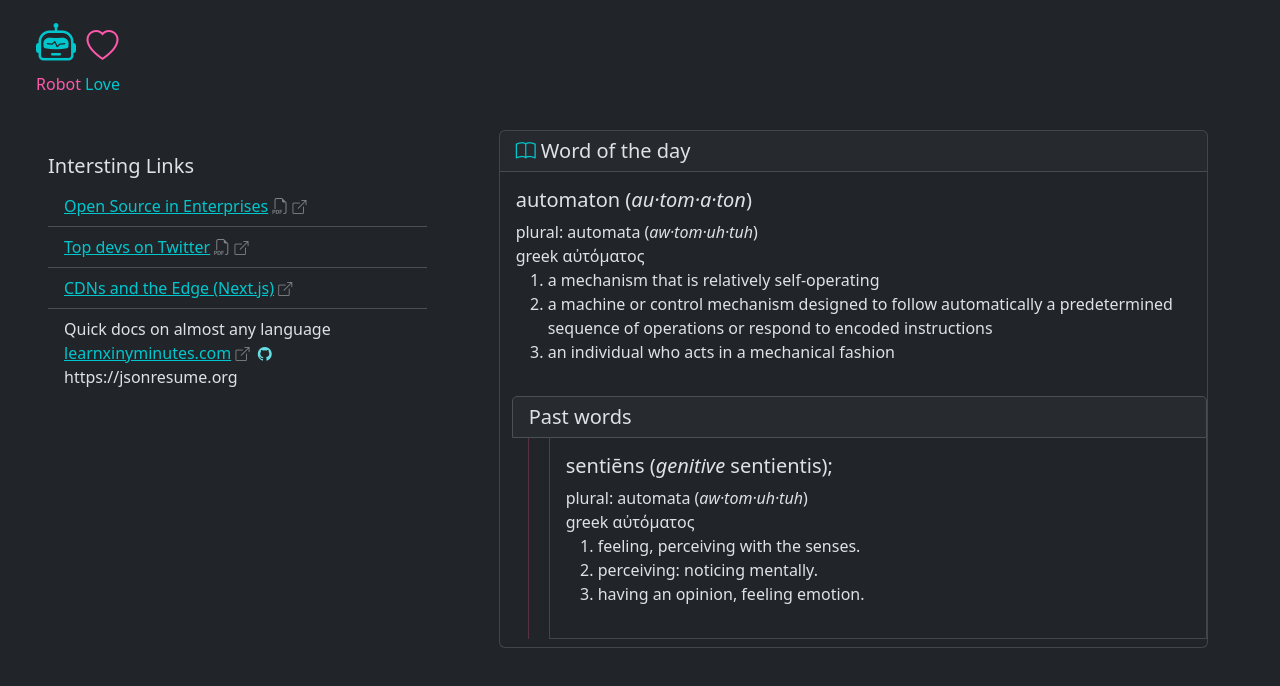
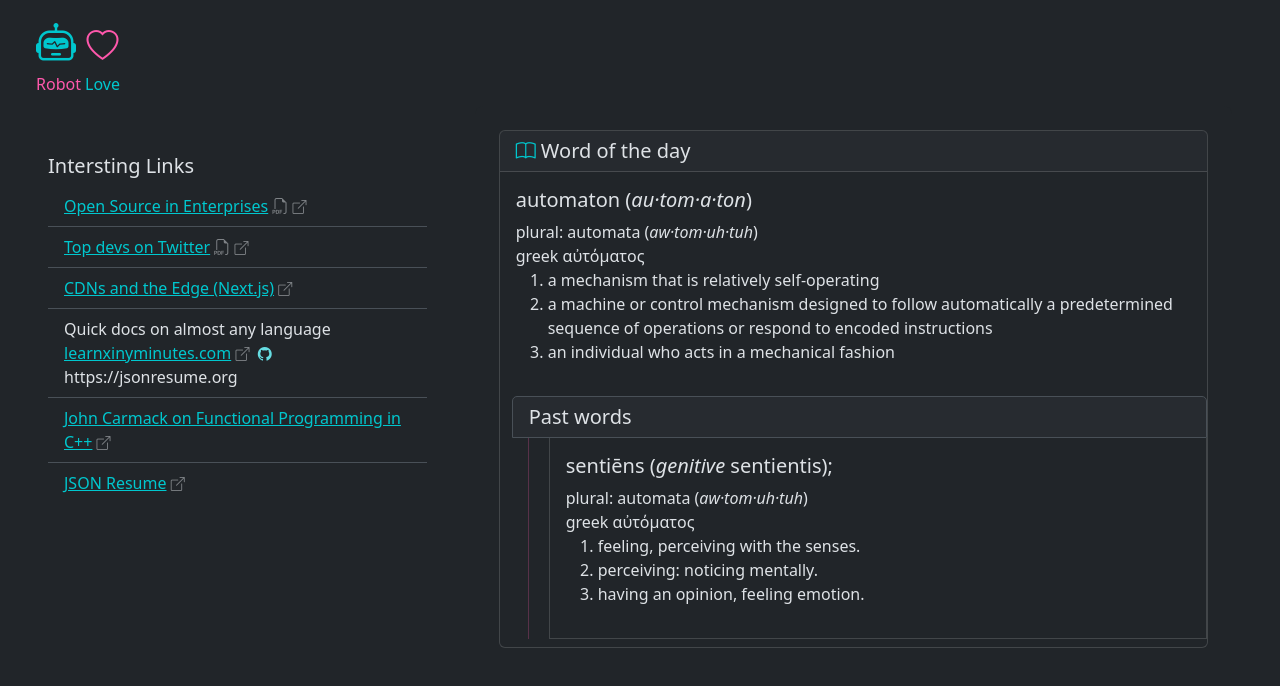
Before and after one commit to imaPheven/static-site, a React (Create React App) app: page / in a window 1280 px wide. Shown: the top 686 px of the page. Built offline with nearby package versions, Linux system fonts and the light colour scheme.

Commit message:
adds a few links

```diff
--- a/src/components/home.js
+++ b/src/components/home.js
@@ -36,6 +36,26 @@ export default function Home() {
                 </a>
                     </span>
                     https://jsonresume.org
+              </li>
+              <li class="list-group-item">
+                <a target="_blank" rel="noreferrer" class="text-primary" href="http://www.sevangelatos.com/john-carmack-on/">
+                John Carmack on Functional Programming in C++
+                </a>&nbsp;
+                <span class="text-body-tertiary">
+                    <small>
+                      <i class="bi bi-box-arrow-up-right"></i>
+                    </small>
+                </span>
+              </li>
+              <li class="list-group-item">
+                <a target="_blank" rel="noreferrer" class="text-primary" href="https://jsonresume.org">
+                JSON Resume
+                </a>&nbsp;
+                <span class="text-body-tertiary">
+                  <small>
+                    <i class="bi bi-box-arrow-up-right"></i>
+                  </small>
+                </span>
               </li>
             </ul>
           </div>
```
